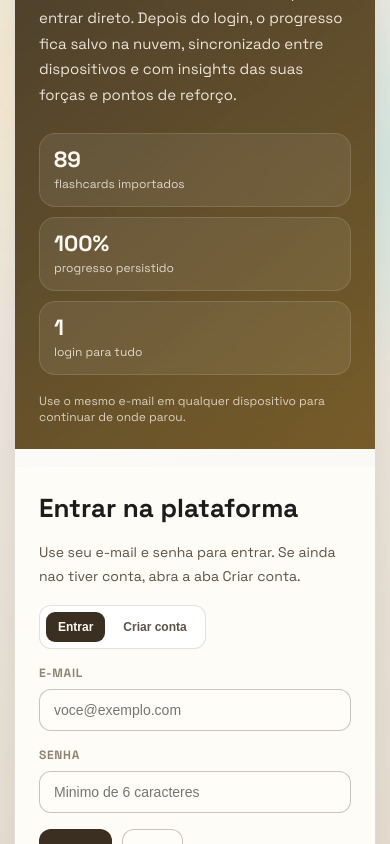
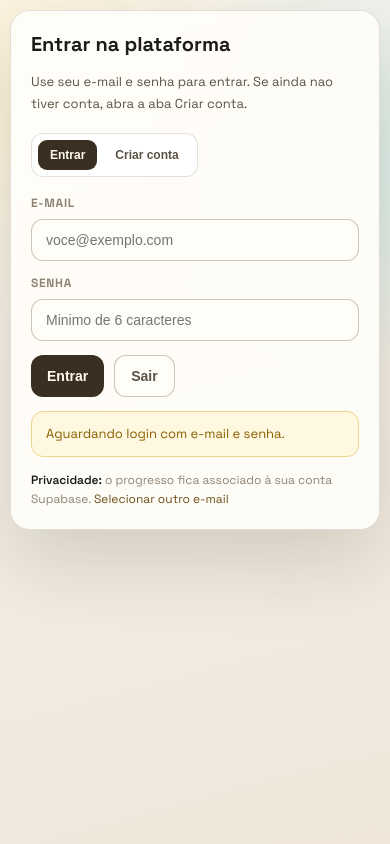
Before and after one commit to Hermano825/MONITORIA-DE-ANATO, a plain HTML site: page index.html in a window 390 px wide. Drawn offline with nearby package versions, Linux system fonts and the light colour scheme.

Commit message:
fix: permitir scroll da tela de login em mobile

```diff
--- a/index.html
+++ b/index.html
@@ -48,9 +48,11 @@
     inset: 0;
     z-index: 300;
     display: none;
+    flex-direction: column;
     align-items: center;
     justify-content: center;
     padding: 24px;
+    overflow-y: auto;
     background:
       radial-gradient(circle at 10% 10%, rgba(255, 243, 216, 0.95) 0, transparent 30%),
       radial-gradient(circle at 90% 20%, rgba(216, 239, 233, 0.95) 0, transparent 28%),
@@ -58,6 +60,7 @@
     backdrop-filter: blur(10px);
   }
   #auth-view.show { display: flex; }
+  #auth-view.show .auth-card { margin-top: auto; margin-bottom: auto; }
   .auth-card {
     width: min(100%, 920px);
     display: grid;
@@ -498,6 +501,7 @@
 
   @media (max-width: 900px) {
     #auth-view { padding: 14px; }
+    #auth-view.show .auth-card { margin-top: auto; margin-bottom: auto; }
     .auth-card { grid-template-columns: 1fr; }
     .auth-hero, .auth-form { min-height: auto; padding: 24px; }
     .auth-highlights { grid-template-columns: 1fr; }
@@ -513,6 +517,17 @@
     .sync-actions input { min-width: 0; width: 100%; }
     .insights { grid-template-columns: repeat(2, minmax(0, 1fr)); }
     .insight-list { grid-template-columns: 1fr; }
+  }
+
+  @media (max-width: 640px) {
+    #auth-view { padding: 10px; min-height: 100vh; justify-content: flex-start; }
+    #auth-view.show .auth-card { margin-top: 0; margin-bottom: 0; }
+    .auth-card { margin-top: 20px; margin-bottom: 20px; border-radius: 20px; }
+    .auth-hero { padding: 20px; display: none; }
+    .auth-form { padding: 20px; gap: 14px; }
+    .auth-form h2 { font-size: 20px; }
+    .auth-form p { font-size: 13px; }
+    .auth-mode-switch { margin-top: 4px; margin-bottom: 4px; }
   }
 </style>
 </head>
```
